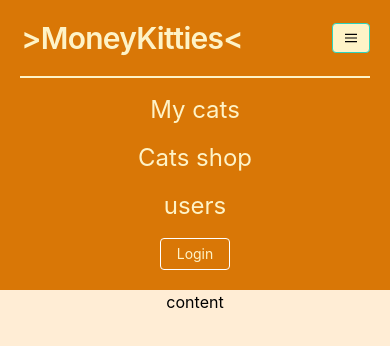
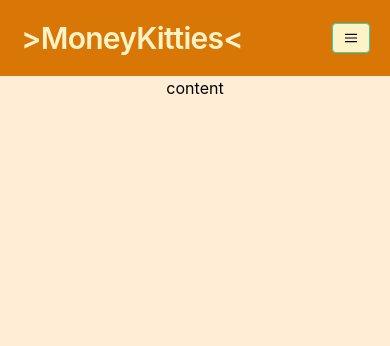
Before and after one commit to Color-Kat/graphQL-learn, a React (Create React App) app in the folder app/: page / in a window 390 px wide. Shown: the top 346 px of the page. Built offline with nearby package versions, Linux system fonts and the light colour scheme.

Commit message:
menu toggle, react+ts is learned

```diff
--- a/app/src/components/navBar/NavBar.tsx
+++ b/app/src/components/navBar/NavBar.tsx
@@ -1,6 +1,14 @@
-import React from "react";
+import React, { useState } from "react";
 
 export const NavBar: React.FC = () => {
+  const [isMenu, toggleMenu] = useState<boolean>(false);
+
+  const menuStyle = isMenu ? "max-h-screen" : "max-h-0";
+
+  function toggleMenuHandler() {
+    toggleMenu((prev) => !prev);
+  }
+
   return (
     <nav className="bg-amber-600">
       <div className="container mx-auto flex items-center justify-between flex-wrap p-5">
@@ -13,7 +21,10 @@ export const NavBar: React.FC = () => {
           </a>
         </div>
         <div className="block lg:hidden">
-          <button className="flex items-center px-3 py-2 border rounded bg-amber-100 border-teal-400 hover:text-white hover:border-white">
+          <button
+            onClick={toggleMenuHandler}
+            className="flex items-center px-3 py-2 border rounded bg-amber-100 border-teal-400 hover:text-white hover:border-white"
+          >
             <svg
               className="fill-current h-3 w-3"
               viewBox="0 0 20 20"
@@ -24,11 +35,16 @@ export const NavBar: React.FC = () => {
             </svg>
           </button>
         </div>
-        <div className="w-full block flex-grow lg:flex lg:items-center lg:w-auto">
+        <div
+          className={
+            "w-full block flex-grow lg:flex lg:items-center lg:w-auto overflow-hidden transition-all " +
+            menuStyle
+          }
+        >
           <div className="text-2xl lg:flex-grow mt-5 lg:mt-0 border-t-2 border-amber-100 lg:border-none">
             <a
               href="#responsive-header"
-              className="block mt-4 lg:inline-block lg:mt-0 text-amber-100 hover:text-white lg:mr-10 hover:scale-105"
+              className="block mt-4 lg:inline-block lg:mt-0 text-amber-100 hover:text-white lg:mr-10 hover:scale-105 lg:p-0 p-2"
             >
               My cats
             </a>
```
